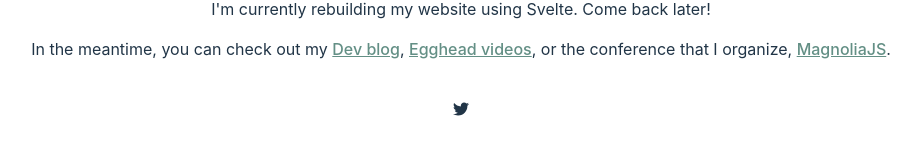
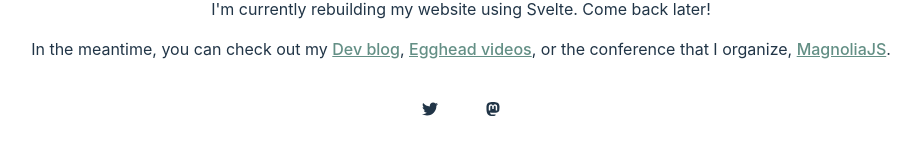
Before and after one commit to kaylasween/KaylaSweenWebsite, a Svelte app: page / in a window 1280 px wide. Shown: the part 465-620 px from the top of the page, without its empty margins (179-1100 px from the left). Built offline with nearby package versions, Linux system fonts and the light colour scheme.

Commit message:
adding mastodon link.

```diff
--- a/src/App.svelte
+++ b/src/App.svelte
@@ -1,21 +1,26 @@
 <script>
   import Logo from './assets/logo.svelte'
+  import Mastodon from './assets/mastodon.svelte'
   import Twitter from './assets/twitter.svelte'
 </script>
 
 <main>
-
   <Logo className="logo" />
   <h1>Hey! I'm Kayla Sween.</h1>
   <p>I'm currently rebuilding my website using Svelte. Come back later!</p>
   <p>In the meantime, you can check out my <a href="https://dev.to/kayla">Dev blog</a>, <a href="https://egghead.io/q/resources-by-kayla-sween">Egghead videos</a>, or the conference that I organize, <a href="https://magnoliajs.com">MagnoliaJS</a>.</p>
+</main>
 
+<footer>
   <a href="https://twitter.com/_KaylaSween">
     <Twitter />
     <span class="visually-hidden">Twitter</span>
   </a>
-
-</main>
+  <a rel="me" href="https://mas.to/@kaylasween">
+    <Mastodon />
+    <span class="visually-hidden">Mastodon</span>
+  </a>
+</footer>
 
 <style>
   .visually-hidden:not(:focus):not(:active) {
--- a/src/app.css
+++ b/src/app.css
@@ -71,6 +71,13 @@ button:focus-visible {
   outline: 4px auto -webkit-focus-ring-color;
 }
 
+footer {
+  display: flex;
+  justify-content: center;
+  margin-left: auto;
+  margin-right: auto;
+}
+
 @media (prefers-color-scheme: light) {
   :root {
     color: #213547;
--- /dev/null
+++ b/src/assets/mastodon.svelte
@@ -0,0 +1 @@
+<svg xmlns="http://www.w3.org/2000/svg" viewBox="0 0 448 512" style="height: 1rem"><!--! Font Awesome Pro 6.2.0 by @fontawesome - https://fontawesome.com License - https://fontawesome.com/license (Commercial License) Copyright 2022 Fonticons, Inc. --><path d="M433 179.11c0-97.2-63.71-125.7-63.71-125.7-62.52-28.7-228.56-28.4-290.48 0 0 0-63.72 28.5-63.72 125.7 0 115.7-6.6 259.4 105.63 289.1 40.51 10.7 75.32 13 103.33 11.4 50.81-2.8 79.32-18.1 79.32-18.1l-1.7-36.9s-36.31 11.4-77.12 10.1c-40.41-1.4-83-4.4-89.63-54a102.54 102.54 0 0 1-.9-13.9c85.63 20.9 158.65 9.1 178.75 6.7 56.12-6.7 105-41.3 111.23-72.9 9.8-49.8 9-121.5 9-121.5zm-75.12 125.2h-46.63v-114.2c0-49.7-64-51.6-64 6.9v62.5h-46.33V197c0-58.5-64-56.6-64-6.9v114.2H90.19c0-122.1-5.2-147.9 18.41-175 25.9-28.9 79.82-30.8 103.83 6.1l11.6 19.5 11.6-19.5c24.11-37.1 78.12-34.8 103.83-6.1 23.71 27.3 18.4 53 18.4 175z"/></svg>
```
